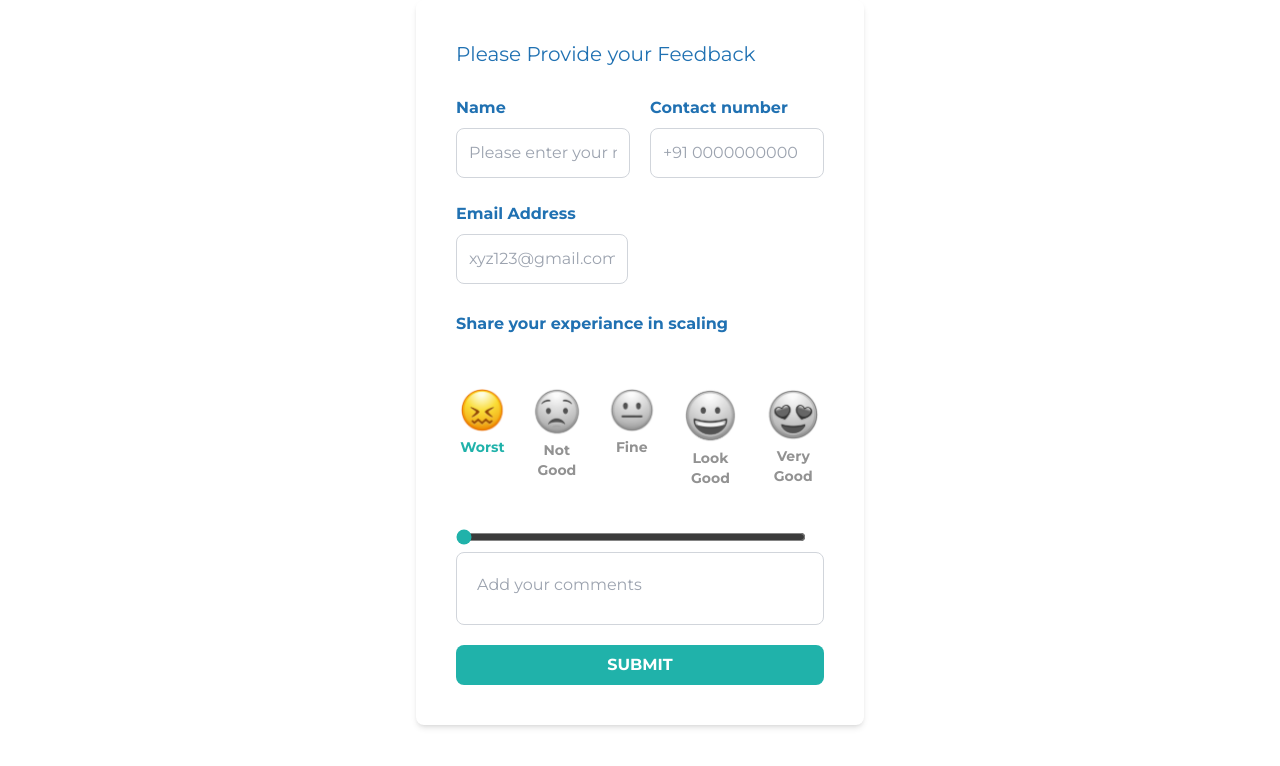
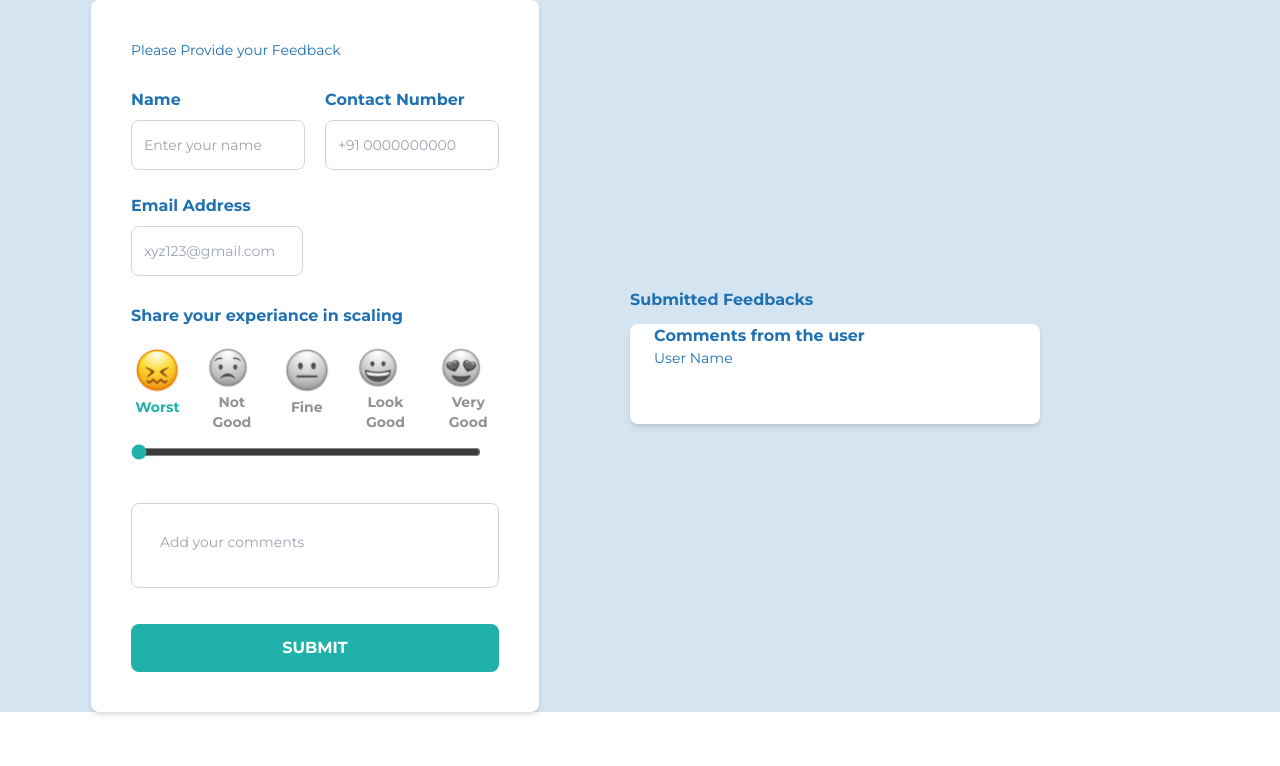
Before and after one commit to shehinthoombil/react-feedback-form, a React (Vite) app in the folder my-new-project/: page / in a window 1280 px wide. Shown: the top 766 px of the page. Built offline with nearby package versions, Linux system fonts and the light colour scheme.

Commit message:
added feedback colums in the submitted feedback area

```diff
--- a/my-new-project/src/Component.jsx
+++ b/my-new-project/src/Component.jsx
@@ -1,20 +1,21 @@
 import React from 'react'
 import InputField from './components/InputField'
 import Slider from './components/Slider'
+import UserComment from './components/UserComment'
 
 function Component() {
     return (
+        <div className='flex items-center justify-center bg-[#D5E4F1]'>
             <div className='p-10 max-w-md mx-auto bg-primary rounded-lg shadow-md'>
-            <h5 className="text-xl  text-text mb-7">Please Provide your Feedback</h5>
-
+                <h5 className="text-sm text-text mb-7">Please Provide your Feedback</h5>
                 <div className='space-y-6'>
                     <div className='flex gap-5'>
                         <div>
-                        <InputField placeholder='Please enter your name' label='Name' />
+                            <InputField placeholder='Enter your name' label='Name' />
                         </div>
 
                         <div>
-                        <InputField placeholder='+91 0000000000' label='Contact number' />
+                            <InputField placeholder='+91 0000000000' label='Contact Number' />
                         </div>
                     </div>
                     <div className='w-1/2 pr-3'>
@@ -25,17 +26,26 @@ function Component() {
                 <div>
                     <Slider />
                 </div>
-            <div className='w-full p-3 border border-gray-300 rounded-lg focus:outline-none focus:ring-2 focus:ring-blue-500 focus:border-blue-500'>
+                <div className='w-full p-5 border border-gray-300 rounded-lg focus:outline-none focus:ring-2 focus:ring-blue-500 focus:border-blue-500 mt-4'>
                     <textarea
                         placeholder='Add your comments'
                         rows="1"
-                    className='w-full resize-none p-2 border-none focus:outline-none'
+                        className='w-full resize-none p-2 border-none focus:outline-none text-sm'
                     ></textarea>
                 </div>
-            <div className='bg-[#20B2AA] text-center text-white font-bold py-2 px-4 mt-5 rounded-lg'>
+
+                <div className='bg-[#20B2AA] text-center text-white font-bold py-3 px-4 mt-9 rounded-lg'>
                     <button className='rounded-lg'>SUBMIT</button>
                 </div>
             </div>
+            <div className='flex flex-col '>
+                <h2 className='text-text font-bold mb-3'>Submitted Feedbacks</h2>
+                <UserComment />
+            </div>
+        </div>
+
+
+
 
     )
 }
--- a/my-new-project/src/components/InputField.jsx
+++ b/my-new-project/src/components/InputField.jsx
@@ -6,7 +6,7 @@ function InputField({ placeholder, label }) {
       <h2 className='text-text font-bold mb-2'>{label}</h2>
       <input type="text"
         placeholder={placeholder}
-        className='w-full p-3 border border-gray-300 rounded-lg focus:outline-none focus:ring-2 focus:ring-blue-500 focus:border-blue-500'
+        className='w-full p-3 border border-gray-300 rounded-lg focus:outline-none focus:ring-2 focus:ring-blue-500 focus:border-blue-500 placeholder:text-sm'
       />
     </>
   )
--- a/my-new-project/src/components/Slider.jsx
+++ b/my-new-project/src/components/Slider.jsx
@@ -23,13 +23,13 @@ function Slider() {
 
     return (
         <div className='Slider'>
-            <div className='flex gap-5 text-sm py-10 font-bold text-textSecondary'>
+            <div className='flex gap-5 text-sm py-5 font-bold text-textSecondary -mt-3'>
                 <div className={`${mood === "😖" ? "" : 'filter grayscale'} text-center`}>
                     <img src="/public/images/Worst.svg" alt="" />
                     <p>Worst</p>
                 </div>
                 <div className={`${mood === "😧" ? "" : 'filter grayscale'} text-center`}>
-                    <img src="/public/images/Fine.svg" alt="" />
+                    <img src="/public/images/Fine.svg" alt="" className="w-12 h-12" />
                     <p>Not Good</p>
                 </div>
                 <div className={`${mood === "😐" ? "" : 'filter grayscale'} text-center`}>
@@ -37,16 +37,16 @@ function Slider() {
                     <p>Fine</p>
                 </div>
                 <div className={`${mood === "😀" ? "" : 'filter grayscale'} text-center`}>
-                    <img src="/public/images/Good.svg" alt="" />
+                    <img src="/public/images/Good.svg" alt="" className="w-12 h-12" />
                     <p>Look Good</p>
                 </div>
                 <div className={`${mood === "😍" ? "" : 'filter grayscale'} text-center`}>
-                    <img src="/public/images/Loveit.svg" alt="" />
+                    <img src="/public/images/Loveit.svg" alt="" className="w-12 h-12" />
                     <p>Very Good</p>
                 </div>
             </div>
 
-            <input className='w-[350px] accent-textSecondary bg-white'
+            <input className='w-[350px] py-5 accent-textSecondary bg-white -mt-7'
                 type="range"
                 list="tickmarks"
                 min="0"
--- /dev/null
+++ b/my-new-project/src/components/UserComment.jsx
@@ -0,0 +1,12 @@
+import React from 'react'
+
+function UserComment() {
+    return (
+        <div className='h-[100px] w-[410px] bg-white px-6 rounded-lg shadow-md mr-60'>
+            <p className='text-text font-bold'>Comments from the user</p>
+            <h2 className='text-sm text-text'>User Name</h2>
+        </div>
+    )
+}
+
+export default UserComment
```
Lines whose indentation alone changed are shown as unchanged.
